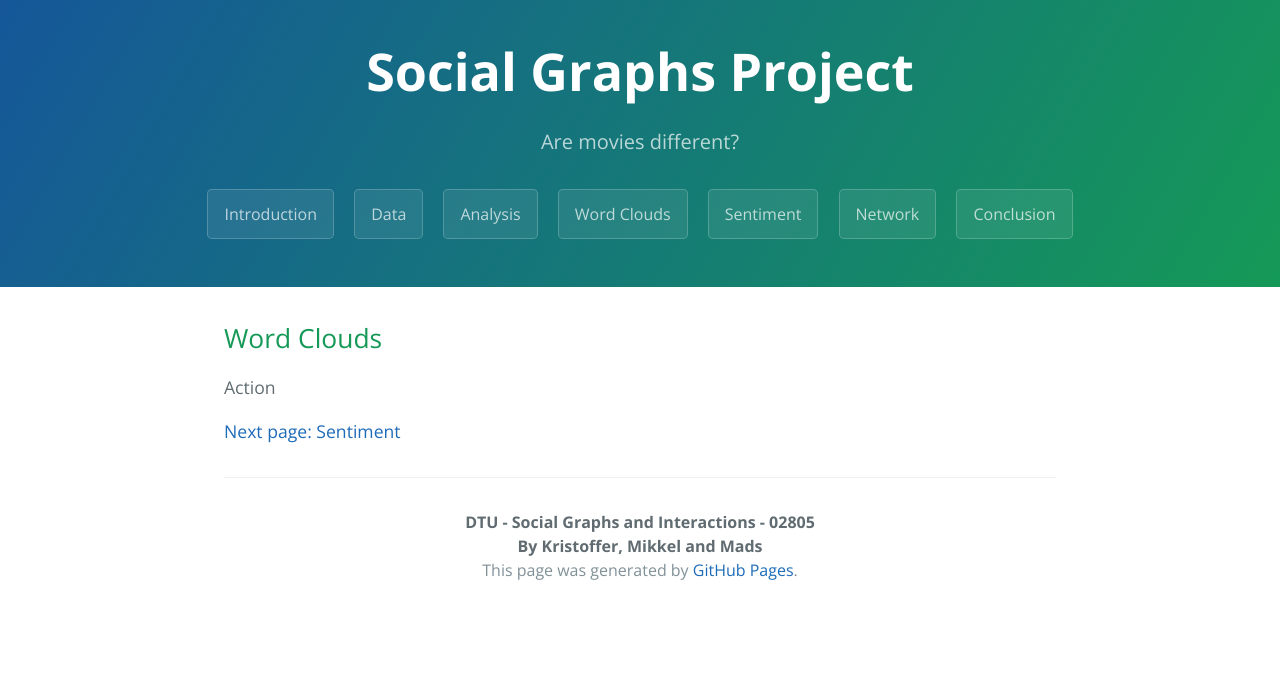
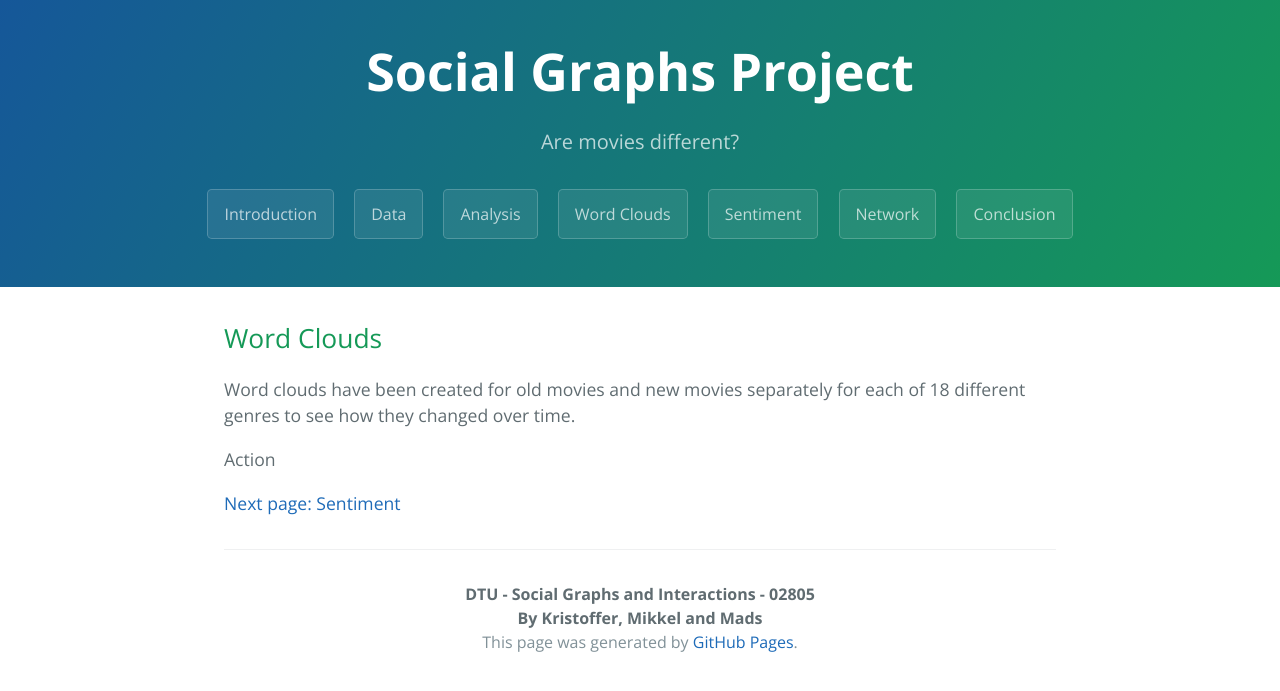
Before and after one commit to MBJohansen/Social-Graphs-Project, a Jekyll site: the page built from docs/wordclouds.md, in a window 1280 px wide. Shown: the top 691 px of the page. Built offline with Jekyll 4.4.1, drawn with Linux system fonts in a browser that asks for light colours; our own code applies the rules of GitHub Pages for plain Markdown files; some of the changed text lies outside the part shown.

Commit message:
Website: Word clouds

```diff
--- a/docs/wordclouds.md
+++ b/docs/wordclouds.md
@@ -1,5 +1,7 @@
 
 ## Word Clouds
+
+Word clouds have been created for old movies and new movies separately for each of 18 different genres to see how they changed over time.
 
 <!-- Markdown is not completely supported within <details> tag so images must be inserted with html syntax -->
 <details>
@@ -7,6 +9,8 @@
 
   <img src="images/wordclouds/OldActionWC.jpg" class="wordcloud" width="47%"/>
   <img src="images/wordclouds/NewActionWC.jpg" class="wordcloud" class="wordcloud_clear" width="47%"/>
+
+  Action blah is different because blah blah blah
 
 </details>
 
```
